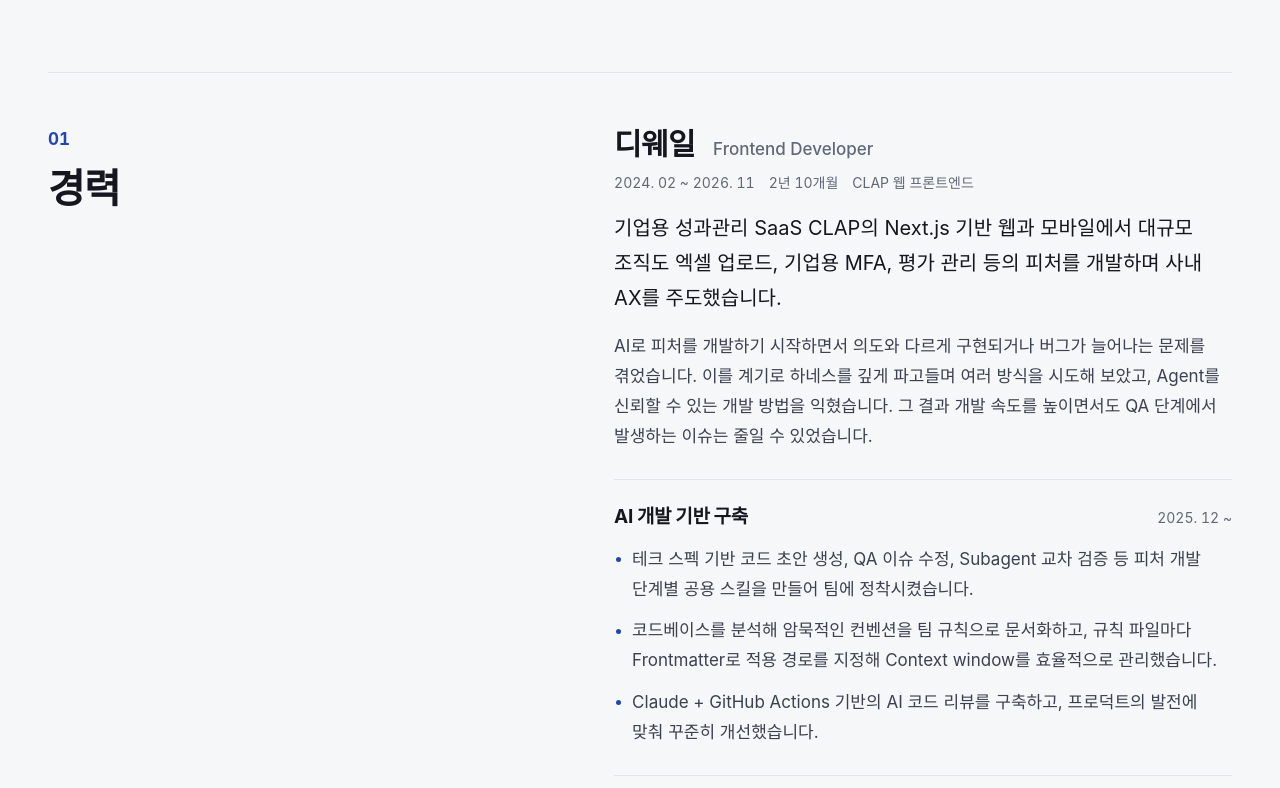
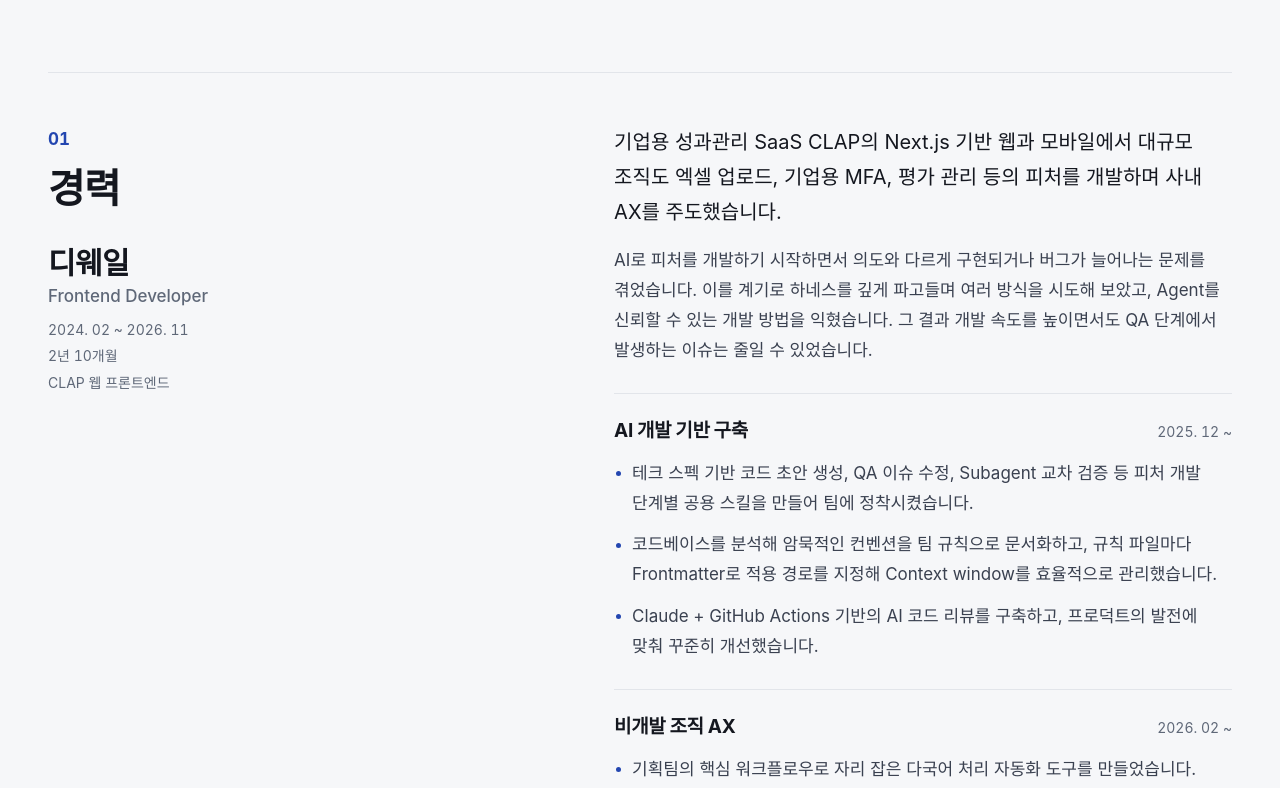
Before and after one commit to Yoonkeee/yoonkeee.github.io, a Next.js app: page /resume in a window 1280 px wide. Shown: the part 820-1608 px from the top of the page. Built offline with nearby package versions, Linux system fonts and the light colour scheme; a web font is replaced by a local one.

Commit message:
feat: 이력서 경력에서 회사 정보를 왼쪽에 고정 표시

```diff
--- a/src/app/resume/page.tsx
+++ b/src/app/resume/page.tsx
@@ -35,7 +35,7 @@ export default function ResumePage() {
         <Hero>
           <Toc entries={TOC} />
         </Hero>
-        <ResumeSection id="experience">
+        <ResumeSection id="experience" pinEntries>
           {experience.map((job) => (
             <Entry
               key={job.id}
--- a/src/components/ResumeSection.module.css
+++ b/src/components/ResumeSection.module.css
@@ -200,4 +200,51 @@ section.section {
     max-width: none;
     margin-top: 0;
   }
+
+  /* Pinned entries: the section label stays on top and each entry's heading sticks under it. */
+  .frame[data-pin] {
+    --pin-top: calc(var(--header-h) + 40px);
+    --label-h: calc(var(--fs-body) * var(--lh-body) + 8px + var(--fs-h2) * var(--lh-heading) + 28px);
+  }
+
+  .frame[data-pin] > .head {
+    z-index: 1;
+    grid-area: 1 / 1;
+    height: var(--label-h);
+    background: var(--bg);
+    box-shadow: 0 -40px 0 var(--bg);
+  }
+
+  .frame[data-pin] > .body {
+    display: grid;
+    grid-area: 1 / 1 / 2 / -1;
+    grid-template-columns: subgrid;
+  }
+
+  .frame[data-pin] .entry {
+    display: grid;
+    grid-column: 1 / -1;
+    grid-template-columns: subgrid;
+    align-items: start;
+  }
+
+  .frame[data-pin] .entryHead {
+    position: sticky;
+    top: calc(var(--pin-top) + var(--label-h));
+    margin-top: var(--label-h);
+  }
+
+  .frame[data-pin] .entryTitle,
+  .frame[data-pin] .meta {
+    flex-direction: column;
+    gap: 2px;
+  }
+
+  .frame[data-pin] .meta {
+    margin-top: 10px;
+  }
+
+  .frame[data-pin] .entryBody > :first-child {
+    margin-top: 0;
+  }
 }
--- a/src/components/ResumeSection.tsx
+++ b/src/components/ResumeSection.tsx
@@ -9,14 +9,22 @@ import {
 } from "@/data/resume";
 import styles from "./ResumeSection.module.css";
 
-export function ResumeSection({ id, children }: { id: ResumeSectionId; children: ReactNode }) {
+export function ResumeSection({
+  id,
+  pinEntries = false,
+  children,
+}: {
+  id: ResumeSectionId;
+  pinEntries?: boolean;
+  children: ReactNode;
+}) {
   const section = resumeSections.find((item) => item.id === id);
   if (!section) return null;
   const titleId = `${id}-title`;
 
   return (
     <section id={id} className={`container ${styles.section}`} aria-labelledby={titleId}>
-      <div className={styles.frame}>
+      <div className={styles.frame} data-pin={pinEntries || undefined}>
         <header className={styles.head}>
           <p className={styles.no}>{section.no}</p>
           <h2 id={titleId} className={styles.title}>
@@ -46,6 +54,7 @@ export function Entry({
 }) {
   return (
     <article className={styles.entry}>
+      <header className={styles.entryHead}>
         <h3 className={styles.entryTitle}>
           {title}
           {role && <span className={styles.role}>{role}</span>}
@@ -55,9 +64,12 @@ export function Entry({
             <span key={item}>{item}</span>
           ))}
         </p>
+      </header>
+      <div className={styles.entryBody}>
         <p className={styles.desc}>{desc}</p>
         {summary && <p className={styles.summary}>{summary}</p>}
         {children}
+      </div>
     </article>
   );
 }
```
Lines whose indentation alone changed are shown as unchanged.
